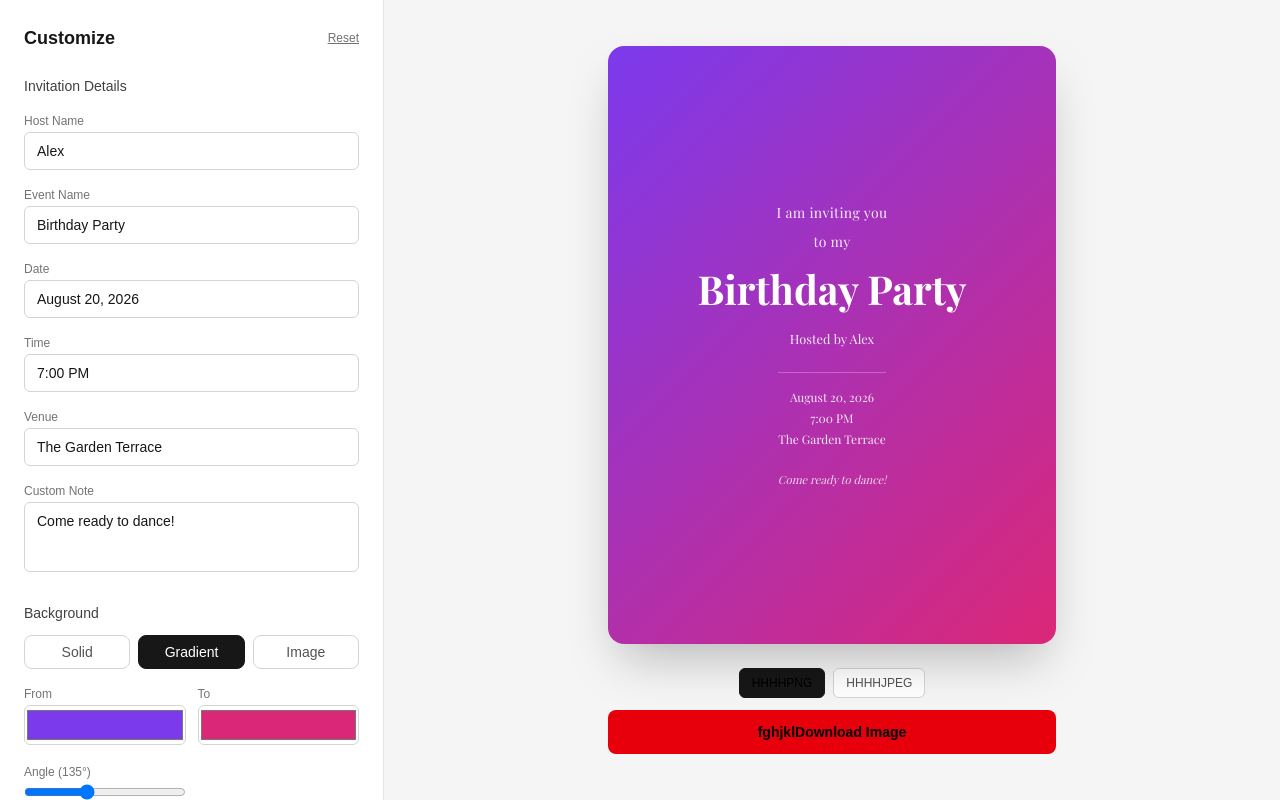
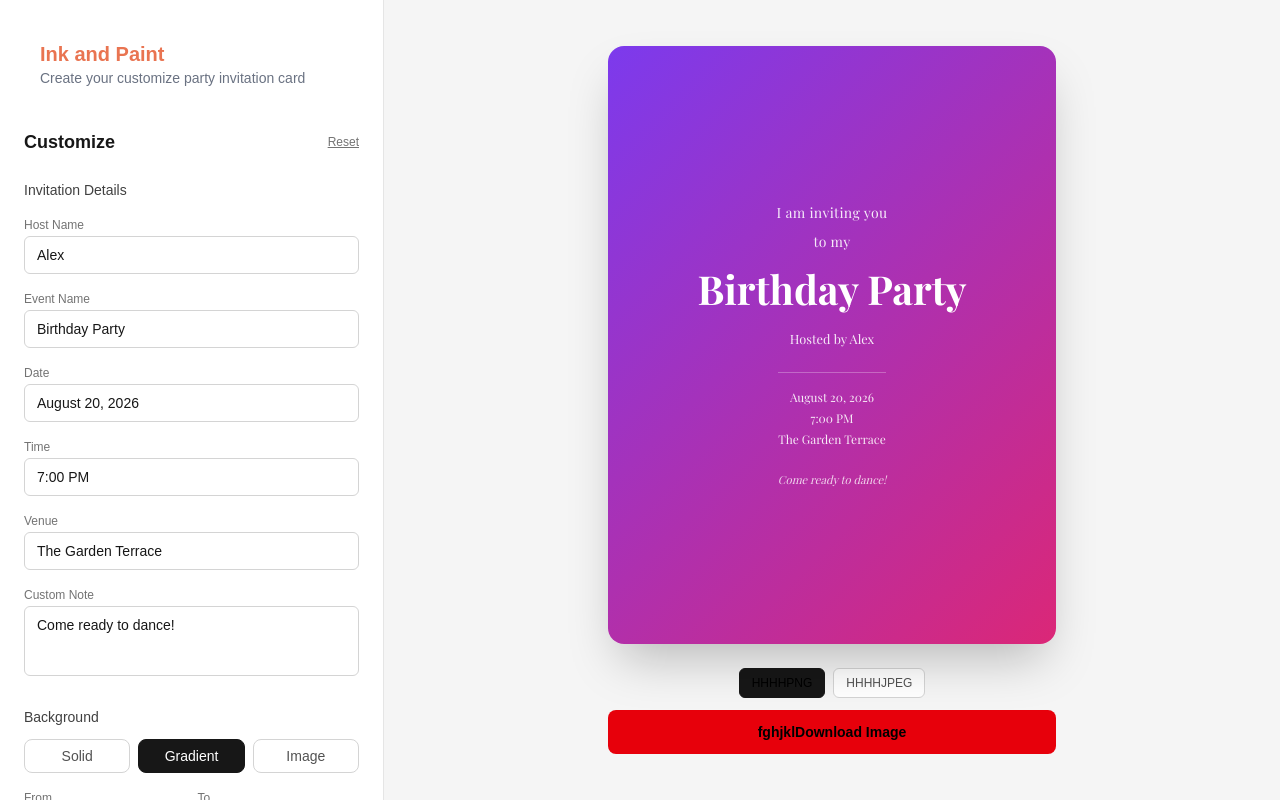
Before and after one commit to neducod/party-card, a Next.js app: page / in a window 1280 px wide. Built offline with nearby package versions, Linux system fonts and the light colour scheme.

Commit message:
added header again

```diff
--- a/components/ControlsSidebar.tsx
+++ b/components/ControlsSidebar.tsx
@@ -33,6 +33,10 @@ export function ControlsSidebar({ state, updateDetails, updateStyle, updateGradi
 
   return (
     <aside className="flex w-full max-w-sm flex-col gap-6 overflow-y-auto border-r border-neutral-200 bg-white p-6">
+      <div className="flex flex-col p-4">
+          <h1 className="text-xl font-extrabold text-[#E97451] ">Ink and Paint</h1>
+          <p className="text-sm text-gray-500">Create your customize party invitation card</p>
+      </div>
       <div className="flex items-center justify-between">
         <h2 className="text-lg font-semibold">Customize</h2>
         <button onClick={reset} className="text-xs text-neutral-500 underline hover:text-neutral-800">
```
